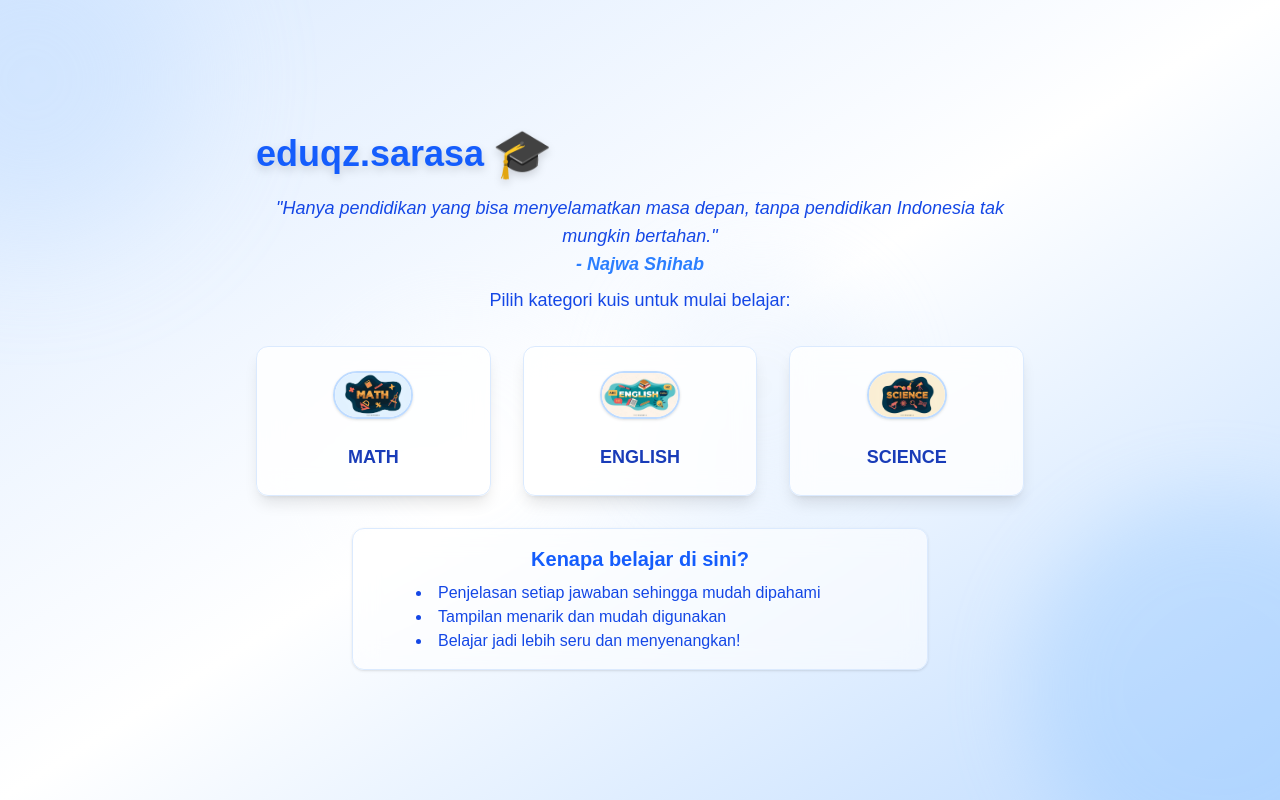
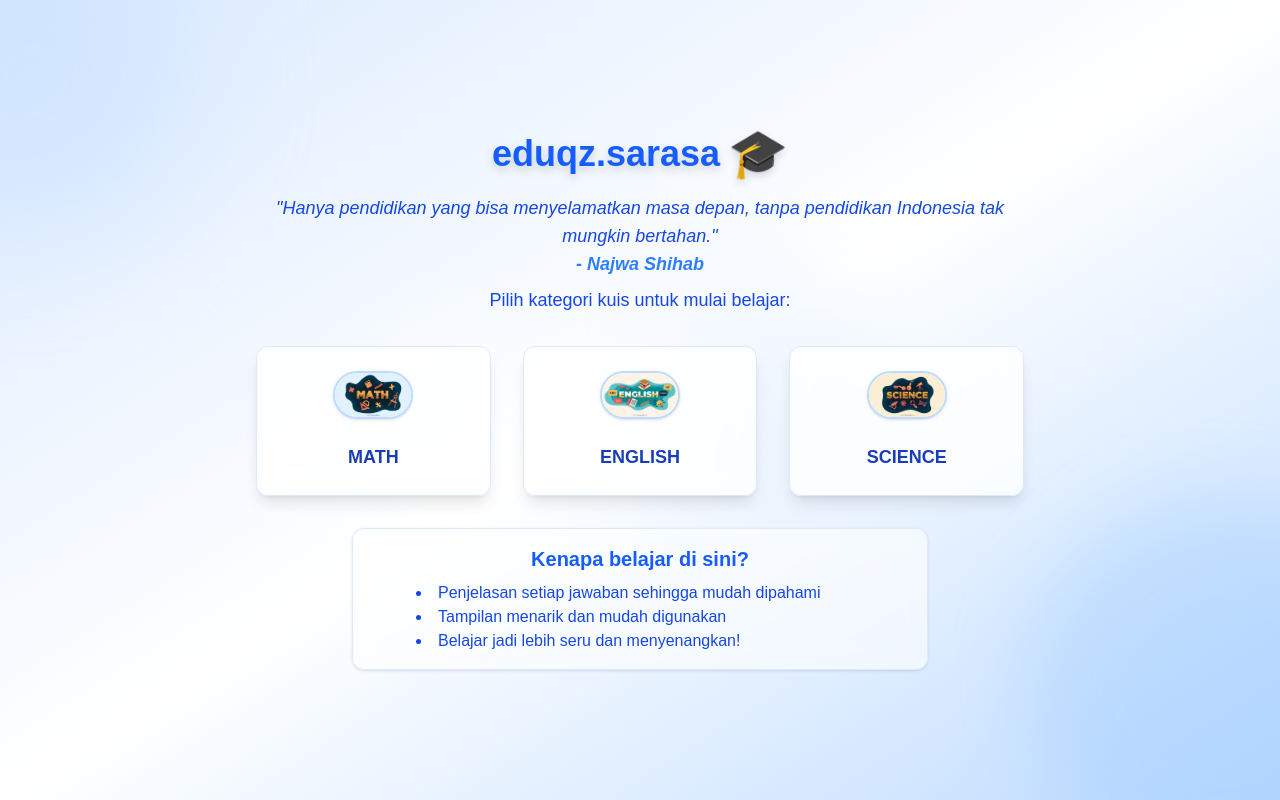
Before and after one commit to serviaa/eduqz.sarasa, a Next.js app: page / in a window 1280 px wide. Built offline with nearby package versions, Linux system fonts and the light colour scheme.

Commit message:
update kuis

```diff
--- a/app/page.js
+++ b/app/page.js
@@ -32,7 +32,7 @@ export default function HomePage() {
       </div>
 
       <div className="relative z-10 w-full max-w-3xl mx-auto">
-        <h1 className="text-4xl font-bold text-blue-600 mb-4 text-center drop-shadow-lg flex items-center gap-2">
+        <h1 className="text-4xl font-bold text-blue-600 mb-4 text-center drop-shadow-lg flex items-center justify-center gap-2">
           <span>eduqz.sarasa</span>
           <span className="text-5xl">🎓</span>
         </h1>
```
